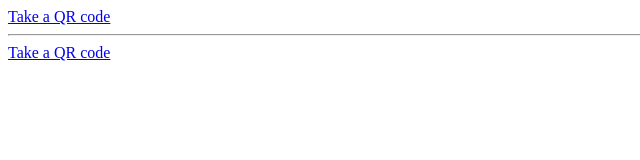
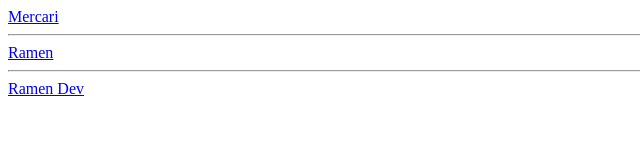
Before and after one commit to shidaschubert/test, a plain HTML site: page index.html in a window 1280 px wide. Shown: the whole page, without its empty margins (0-640 px from the left). Drawn offline with Linux system fonts and the light colour scheme.

Commit message:
Update index.html

```diff
--- a/index.html
+++ b/index.html
@@ -12,8 +12,11 @@
   </script>
 </head>
 <body>
-   <a href="intent://search/openResults?item_category_id=1&keyword=test#Intent;scheme=mercariapp;package=com.mercari.ramen;end"> Take a QR code </a>
+   <a href="intent://search/openResults?item_category_id=1&keyword=test#Intent;scheme=mercariapp;package=com.mercariapp.mercari;end"> Mercari </a>
 <hr>
-     <a href="intent://search/openResults?item_category_id=1&keyword=test#Intent;scheme=mercariapp;package=com.mercariapp.ramen;end"> Take a QR code </a>
+
+  <a href="intent://search/openResults?item_category_id=1&keyword=test#Intent;scheme=mercariapp;package=com.mercari.ramen;end"> Ramen </a>
+<hr>
+     <a href="intent://search/openResults?item_category_id=1&keyword=test#Intent;scheme=mercariapp;package=com.mercari.ramen.dev;end"> Ramen Dev </a>
   </body>
 </html>
```
